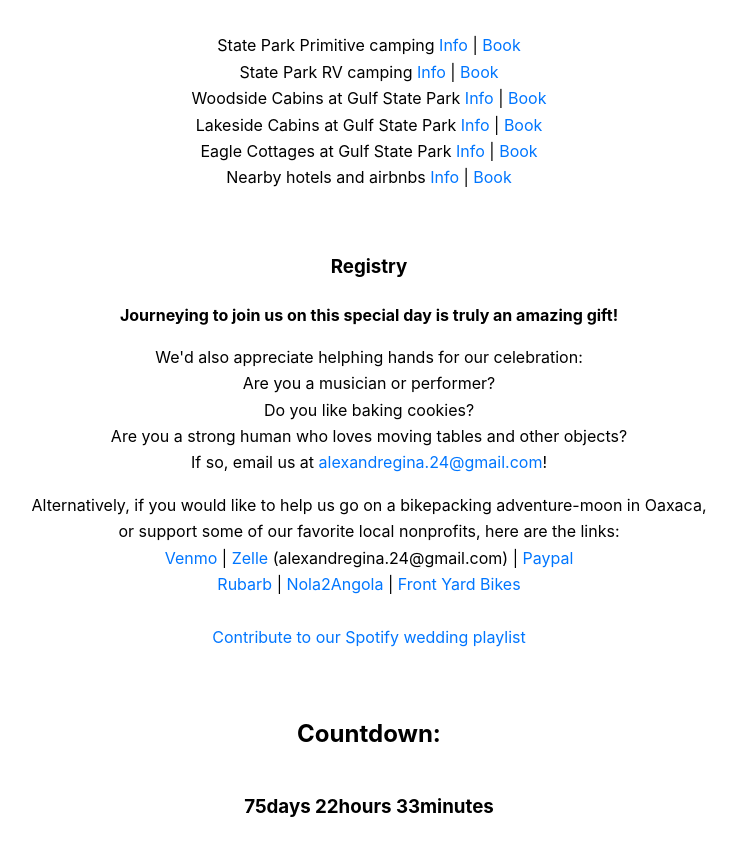
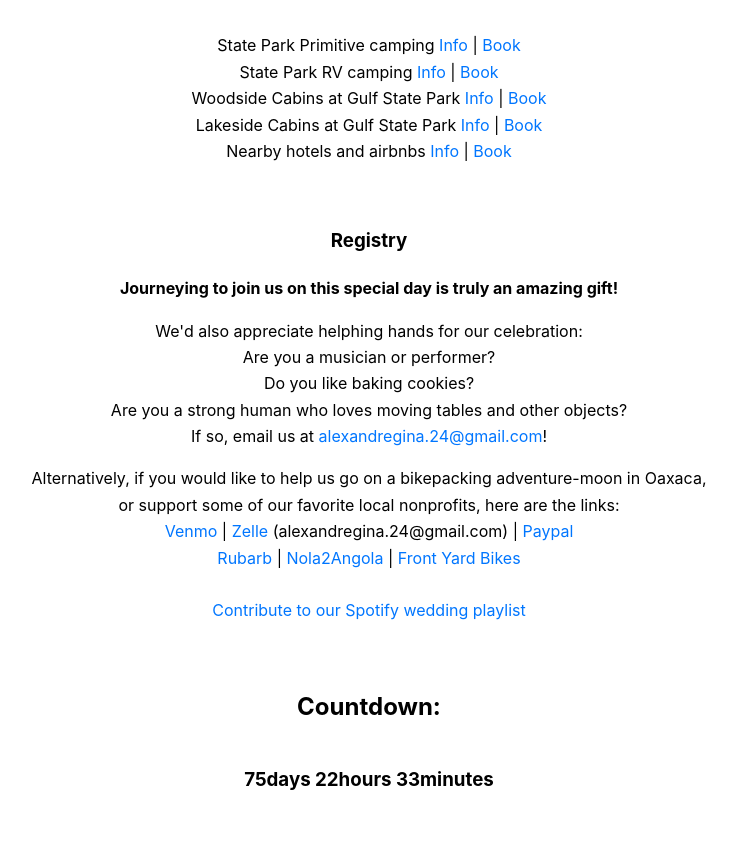
Before and after one commit to Human-Coop/create-react-app, a React (Create React App) app: page / in a window 1280 px wide. Shown: the part 1040-1895 px from the top of the page, without its empty margins (271-1008 px from the left). Built offline with nearby package versions, Linux system fonts and the light colour scheme; no server answers.

Commit message:
remove eagle cottages

```diff
--- a/src/App.js
+++ b/src/App.js
@@ -170,16 +170,6 @@ function App() {
       toggle: setToggleLakeCabinInfo,
       state: toggleLakeCabinInfo,
     },
-    {
-    name:"Eagle Cottages at Gulf State Park",
-    sleeps:"6 (3 bedroom, 3 bath)",
-    costs:"$580/night, senior and military discounts available",
-    picture:"https://wrp-graphics-public-old.s3.amazonaws.com/file-hotels-2642-hotel_thumbnail_url.jpg",
-    description:"The crawfish boil and afterparty will take place at the cabins. Waterfront cabins with 6 bike rentals, firewood, restaurant breakfast, and other amenities.",
-    booklink:"https://secure.webrez.com//Bookings105/activity-edit.html?table=hotels&listing_id=2642&mode=command&command=website_availabilitycalendar&hotel_id=2642&language=&&date_from=20240503",
-    toggle: setToggleEagleCabinInfo,
-    state: toggleEagleCabinInfo,
-  },
   {
     name:"Nearby hotels and airbnbs",
     sleeps:"Variable",
```
